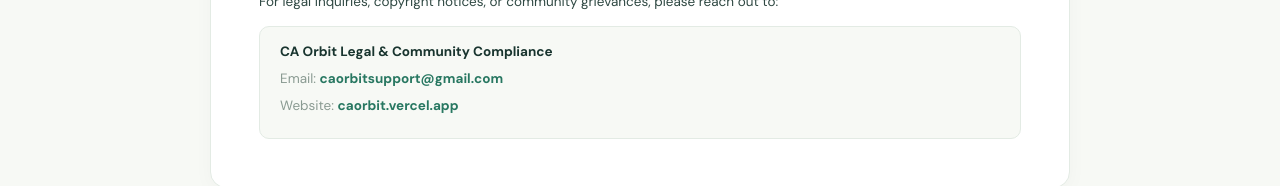
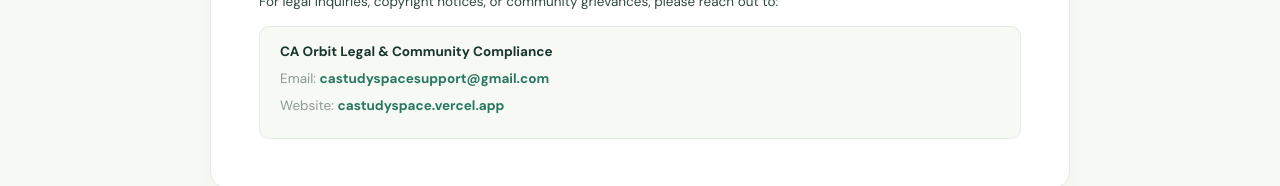
Before and after one commit to PJ0808-CTRL/ca-studyspace, a Next.js app: page /terms in a window 1280 px wide. Shown: the part 2733-2919 px from the top of the page. Built offline with nearby package versions, Linux system fonts and the light colour scheme; no server answers.

Commit message:
Keep email as castudyspacesupport@gmail.com and domain as castudyspace.vercel.app with CA Orbit brand

```diff
--- a/app/api/welcome/route.ts
+++ b/app/api/welcome/route.ts
@@ -11,7 +11,7 @@ export async function POST(req: Request) {
     }
 
     const recipientName = typeof name === "string" && name ? name : "Aspirant";
-    const siteUrl = process.env.NEXT_PUBLIC_SITE_URL || "https://caorbit.vercel.app";
+    const siteUrl = process.env.NEXT_PUBLIC_SITE_URL || "https://castudyspace.vercel.app";
     const html = getWelcomeEmailHtml(recipientName, siteUrl);
     const subject = "Welcome to CA Orbit! 🎓 Your study desk is ready";
 
--- a/app/privacy/page.tsx
+++ b/app/privacy/page.tsx
@@ -35,7 +35,7 @@ export default function PrivacyPolicyPage() {
             Welcome to CA Orbit (referred to herein as &ldquo;CA Orbit&rdquo;, &ldquo;we&rdquo;, &ldquo;our&rdquo;, or &ldquo;the Platform&rdquo;). We are committed to protecting your privacy and ensuring transparency regarding how your data is handled while you prepare for your Chartered Accountancy examinations.
           </p>
           <p>
-            This Privacy Policy applies to all services, features, Pomodoro tools, discussion boards, study rooms, notes libraries, and resources available at <strong>caorbit.vercel.app</strong> and its subdomains.
+            This Privacy Policy applies to all services, features, Pomodoro tools, discussion boards, study rooms, notes libraries, and resources available at <strong>castudyspace.vercel.app</strong> and its subdomains.
           </p>
         </section>
 
@@ -195,8 +195,8 @@ export default function PrivacyPolicyPage() {
           </p>
           <div className="legal-contact-card">
             <strong>CA Orbit Privacy & Compliance Desk</strong>
-            <p>Email: <a href="mailto:caorbitsupport@gmail.com">caorbitsupport@gmail.com</a></p>
-            <p>Platform: <Link href="/">caorbit.vercel.app</Link></p>
+            <p>Email: <a href="mailto:castudyspacesupport@gmail.com">castudyspacesupport@gmail.com</a></p>
+            <p>Platform: <Link href="/">castudyspace.vercel.app</Link></p>
             <p>Response Time: Typically within 24–48 business hours</p>
           </div>
         </section>
--- a/app/terms/page.tsx
+++ b/app/terms/page.tsx
@@ -169,8 +169,8 @@ export default function TermsOfServicePage() {
           </p>
           <div className="legal-contact-card">
             <strong>CA Orbit Legal & Community Compliance</strong>
-            <p>Email: <a href="mailto:caorbitsupport@gmail.com">caorbitsupport@gmail.com</a></p>
-            <p>Website: <Link href="/">caorbit.vercel.app</Link></p>
+            <p>Email: <a href="mailto:castudyspacesupport@gmail.com">castudyspacesupport@gmail.com</a></p>
+            <p>Website: <Link href="/">castudyspace.vercel.app</Link></p>
           </div>
         </section>
       </div>
--- a/components/LegalLayout.tsx
+++ b/components/LegalLayout.tsx
@@ -134,8 +134,8 @@ export default function LegalLayout({
                 <strong>Legal & Compliance</strong>
                 <Link href="/privacy">Privacy Policy</Link>
                 <Link href="/terms">Terms of Service</Link>
-                <a href="mailto:caorbitsupport@gmail.com">Student Support</a>
-                <a href="mailto:caorbitsupport@gmail.com">Legal Inquiries</a>
+                <a href="mailto:castudyspacesupport@gmail.com">Student Support</a>
+                <a href="mailto:castudyspacesupport@gmail.com">Legal Inquiries</a>
               </div>
             </div>
           </div>
--- a/lib/welcome-email.ts
+++ b/lib/welcome-email.ts
@@ -1,6 +1,6 @@
 export function getWelcomeEmailHtml(name: string, siteUrl: string): string {
   const safeName = name ? name.split(" ")[0] : "Aspirant";
-  const deskUrl = siteUrl || "https://caorbit.vercel.app";
+  const deskUrl = siteUrl || "https://castudyspace.vercel.app";
 
   return `<!DOCTYPE html>
 <html>
```
Also changed, not shown: supabase/email-templates/SETUP_GUIDE.md (+2 -2 lines).
